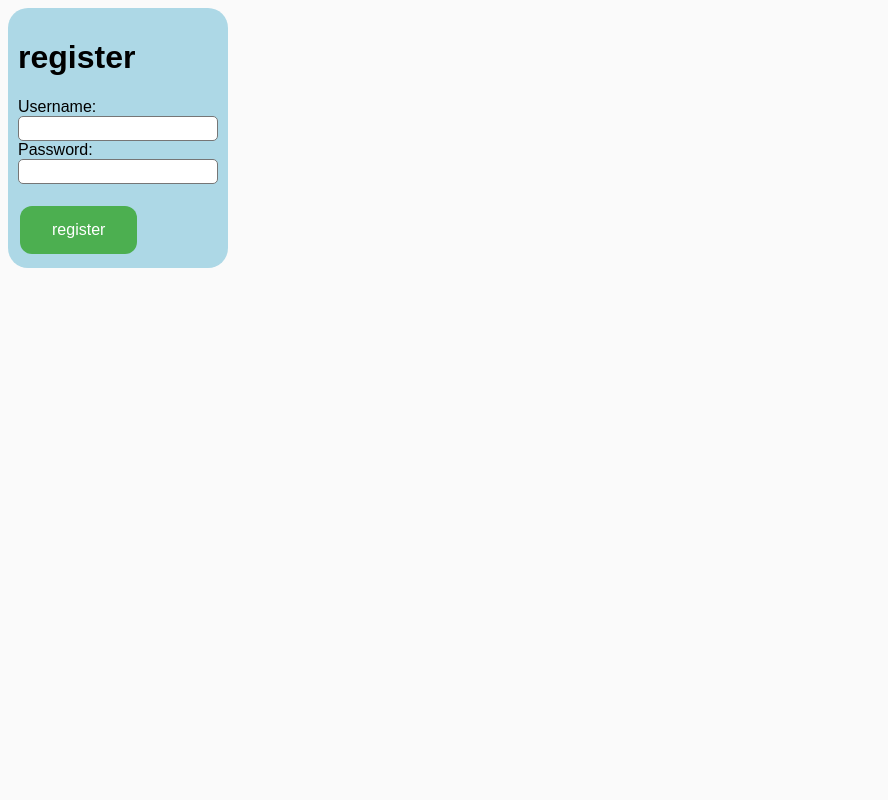
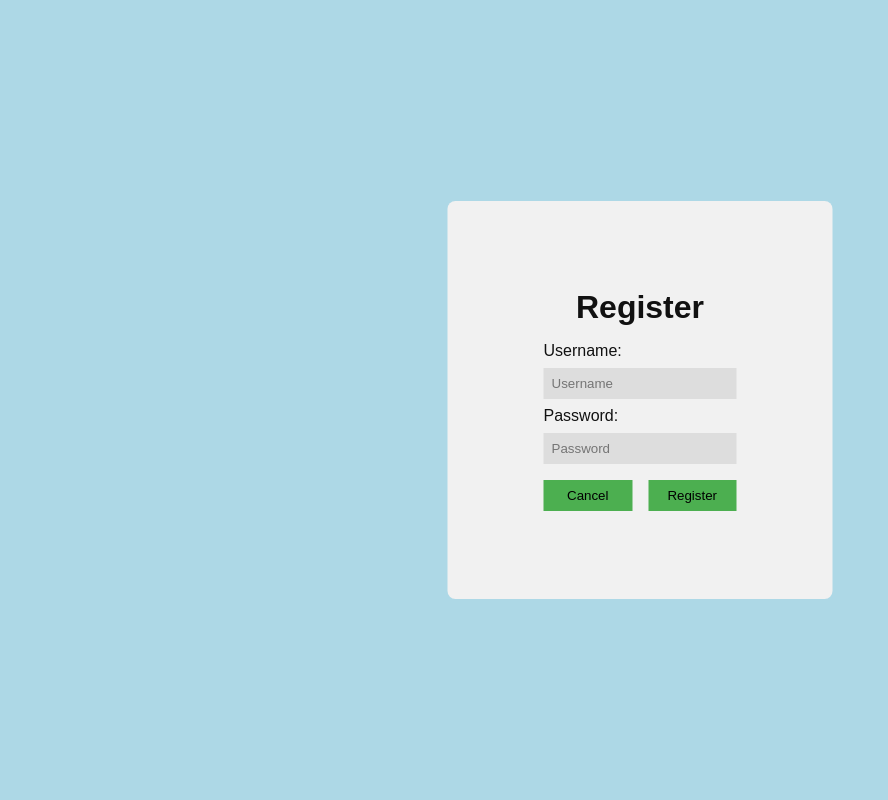
Before and after one commit to goqjwcbi/curly-guacamole, a Flask app: page /p/register.html in a window 1280 px wide. Shown: the whole page, without its empty margins (0-888 px from the left). Run offline with Flask 2, Linux system fonts and the light colour scheme.

Commit message:
Modified login/register css, minor syntactical HTML improvements, added resources structure

```diff
--- /dev/null
+++ b/static/res/css/global.css
@@ -0,0 +1,98 @@
+/*
+ * Global stylesheet for chat webapp project
+ * Version: 1.0
+ * Last Revision: 2020-05-31 by JacobDixon0
+ * Authors: dev@jacobdixon.us (Jacob Dixon)
+ */
+
+*{
+    outline: none;
+}
+
+body{
+    background-color: lightblue;
+    color: #111;
+    font-family: Arial, Helvetica, sans-serif;
+}
+
+button, input, a{
+    transition: color 0.2s;
+}
+
+button, input{
+    display: block;
+    padding: 8px;
+    border: 0;
+}
+
+button:hover, input:hover{
+    filter: brightness(0.9);
+}
+
+button, input[type="submit"], input[type="button"]{
+    cursor: pointer;
+    background-color: #4caf50;
+}
+
+input{
+    background-color: #ddd;
+}
+
+input:focus{
+    filter: brightness(0.75);
+}
+
+input:disabled{
+    color: #111;            /* see body.color */
+    filter: brightness(0.5);
+    filter: saturate(0.5);
+    cursor: not-allowed;
+}
+
+input:not([type="submit"]):valid{
+    outline: green solid 2px;
+}
+
+a{
+    text-decoration: none;
+    color: #111;          /* see body.color */
+}
+
+a:hover{
+    filter: brightness(2);
+}
+
+.focused-panel{
+    background-color: rgb(241, 241, 241);
+    margin: 0;
+    padding: 80px;
+    border-radius: 8px;
+    position: absolute;
+    top: 50%;
+    left: 50%;
+    transform: translate(-50%, -50%);
+}
+
+.focused-panel *{
+    margin: 8px;
+}
+
+.focused-panel h1{
+    text-align: center;
+    margin-bottom: 16px;
+}
+
+/* ---------------- LOGIN AND REGISTRATION ---------------- */
+
+.userauth-panel input[type="button"], input[type="submit"]{
+    display: inline;
+    width: calc(50% - 16px);
+}
+
+.userauth-panel #rt-btn{
+    float: left;
+}
+
+.userauth-panel #submit-btn{
+    float: right;
+}
--- /dev/null
+++ b/static/res/js/userauth.js
@@ -0,0 +1,32 @@
+/*
+ * User authentication cli-side script for chat webapp project
+ * Version: 1.0
+ * Last Revision: 2020-05-31 by JacobDixon0
+ * Authors: dev@jacobdixon.us (Jacob Dixon)
+ */
+
+window.addEventListener("load", function(){
+    init();
+})
+
+function init(){
+    initElements();
+}
+
+function initElements(){
+
+    var returnButtons = document.getElementsByClassName("rt-btn");
+
+    for (let i = 0; i < returnButtons.length; i++) {
+        let bt = returnButtons[i]
+        let sendTo = "/";
+
+        if (bt.getAttribute("data-sendto") != null) {
+            sendTo = bt.getAttribute("data-sendto");
+        }
+
+        bt.addEventListener("click", function() {
+            window.location.href = sendTo;
+        });
+    }
+}
--- a/templates/error.html
+++ b/templates/error.html
@@ -1,7 +1,9 @@
+<!DOCTYPE html>
 <head>
   <title> ERROR </title>
+  <link rel="stylesheet" href="../static/res/css/global.css" type="text/css">
 </head>
 <body>
-  <h2> something went wrong </h2>
-  <h1> {{ error }} </h1>
+  <h1> something went wrong </h1>
+  <h2> {{ error }} </h2>
 </body>
--- a/templates/register.html
+++ b/templates/register.html
@@ -1,18 +1,23 @@
+<!DOCTYPE html>
+<!-- TODO: update header resource paths for prod -->
 <head>
-  <title> Register </title>
-  <link rel="stylesheet" href="/login.css">
-
+  <title> Working Title - Register </title>
+  <link rel="shortcut icon" href="../static/res/img/favicon.ico" type="image/vnd">
+  <link rel="stylesheet" href="../static/res/css/global.css" type="text/css">
+  <script src="../static/res/js/userauth.js" type="text/javascript"></script>
 </head>
 
 <body>
-  <div id = "main">
-  <h1> register </h1>
+  <div id = "main" class = "focused-panel userauth-panel">
+  <h1> Register </h1>
 
-  <form  action="/register" method="post">
-	Username: <input id = "username" name="username" type="text" /> <br>
-	Password: <input id = "password" name="password" type="password" /> <br>
-  <br>
-  <input value = "register" id = "button" type="submit" />
+  <form action="/register" method="post">
+    <label> Username: </label>
+    <input id = "username" class = "sweep-to-right" name = "username" type = "text" placeholder = "Username" autocomplete = "off" required />
+    <label> Password: </label>
+    <input id = "password" name = "password" type = "password" placeholder = "Password" minlength = "10" autocomplete = "off" required />
+    <input id = "rt-btn" value = "Cancel" type = "button" />
+    <input value = "Register" id = "submit-btn" type = "submit" />
   </form>
 </div>
 </body>
```
Also changed, not shown: templates/index.html (+7 -2 lines), templates/login.html (+15 -10 lines), static/res/img/favicon.ico (added).
